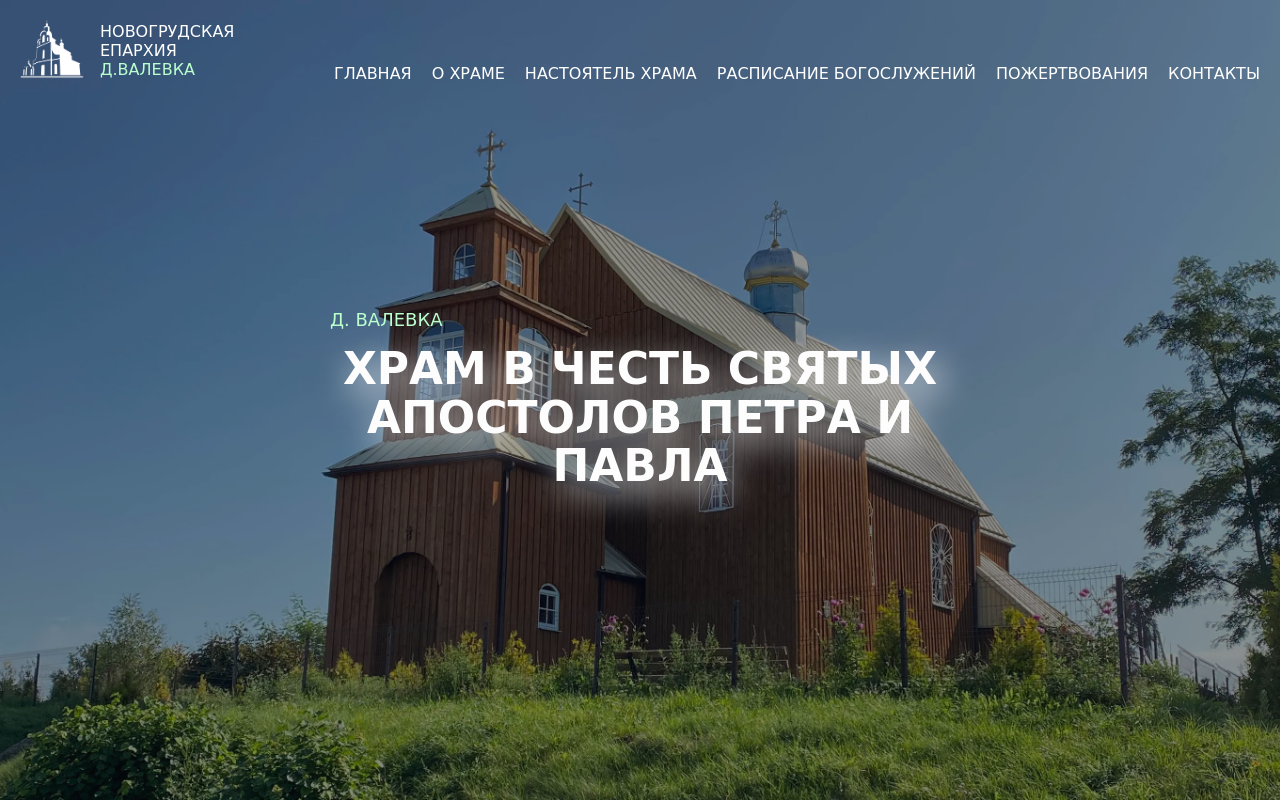
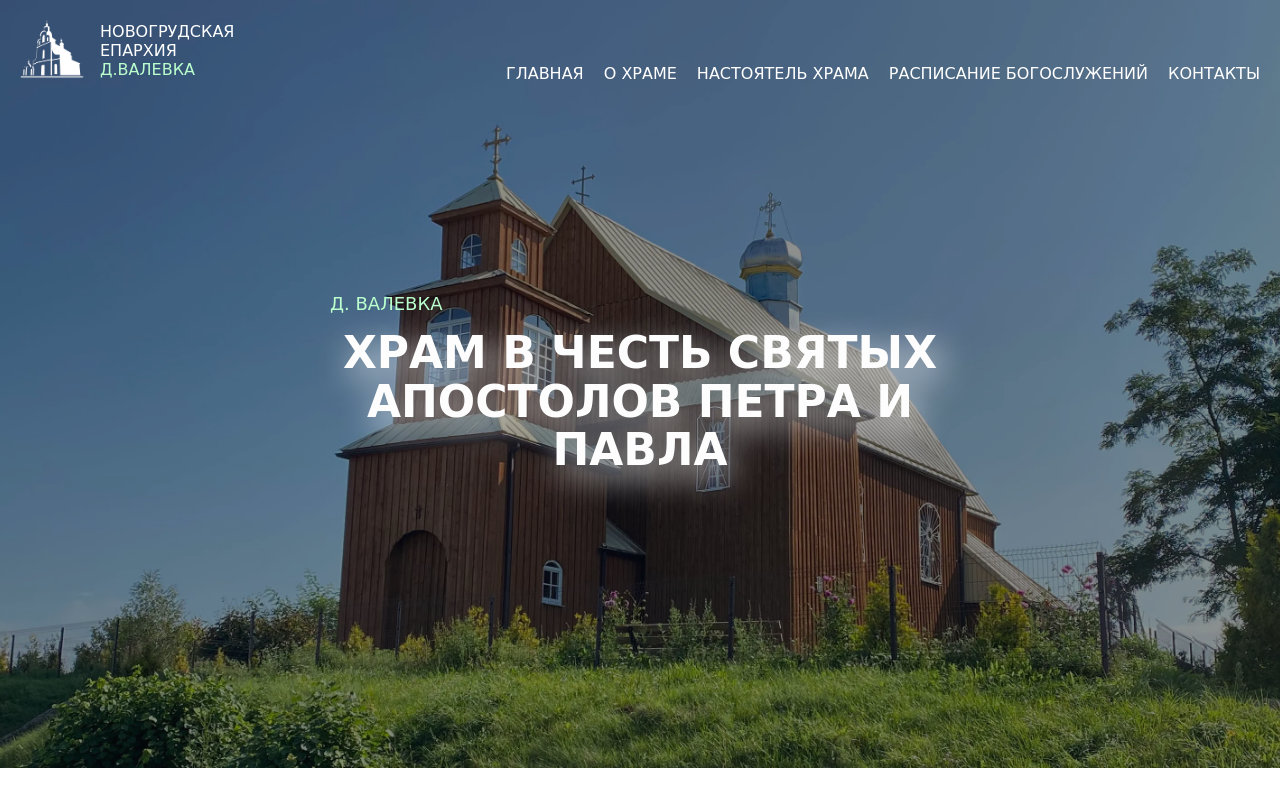
Before and after one commit to Yauheni88/hram_petra_i_pavla, a website: page index.html in a window 1280 px wide. Shown: the top 802 px of the page. Drawn offline with Linux system fonts and the light colour scheme; a web font is replaced by a local one.

Commit message:
Add files via upload

```diff
--- a/index.html
+++ b/index.html
@@ -32,9 +32,9 @@
                             <li class="header__nav-item">
                                 <a href="" class="header__nav-link">Расписание Богослужений</a>
                             </li>
-                            <li class="header__nav-item">
+                            <!-- <li class="header__nav-item">
                                 <a href="" class="header__nav-link">Пожертвования</a>
-                            </li>
+                            </li> -->
                             <li class="header__nav-item">
                                 <a href="" class="header__nav-link">Контакты</a>
                             </li>
--- a/scss/layout/_hero.scss
+++ b/scss/layout/_hero.scss
@@ -5,6 +5,8 @@
     background-repeat: no-repeat;
     background-size: cover;
     height: 100vh;
+    height: calc(var(--vh, 1vh) * 100);
+    max-height: 768px;
     z-index: 0;
 
     &__gradient {
@@ -21,6 +23,8 @@
 
     &__inner {
         height: 100vh;
+        height: calc(var(--vh, 1vh) * 100);
+        max-height: 768px;
         display: flex;
         justify-content: center;
         align-items: center;
```
Also changed, not shown: style.css, 1 other file.
